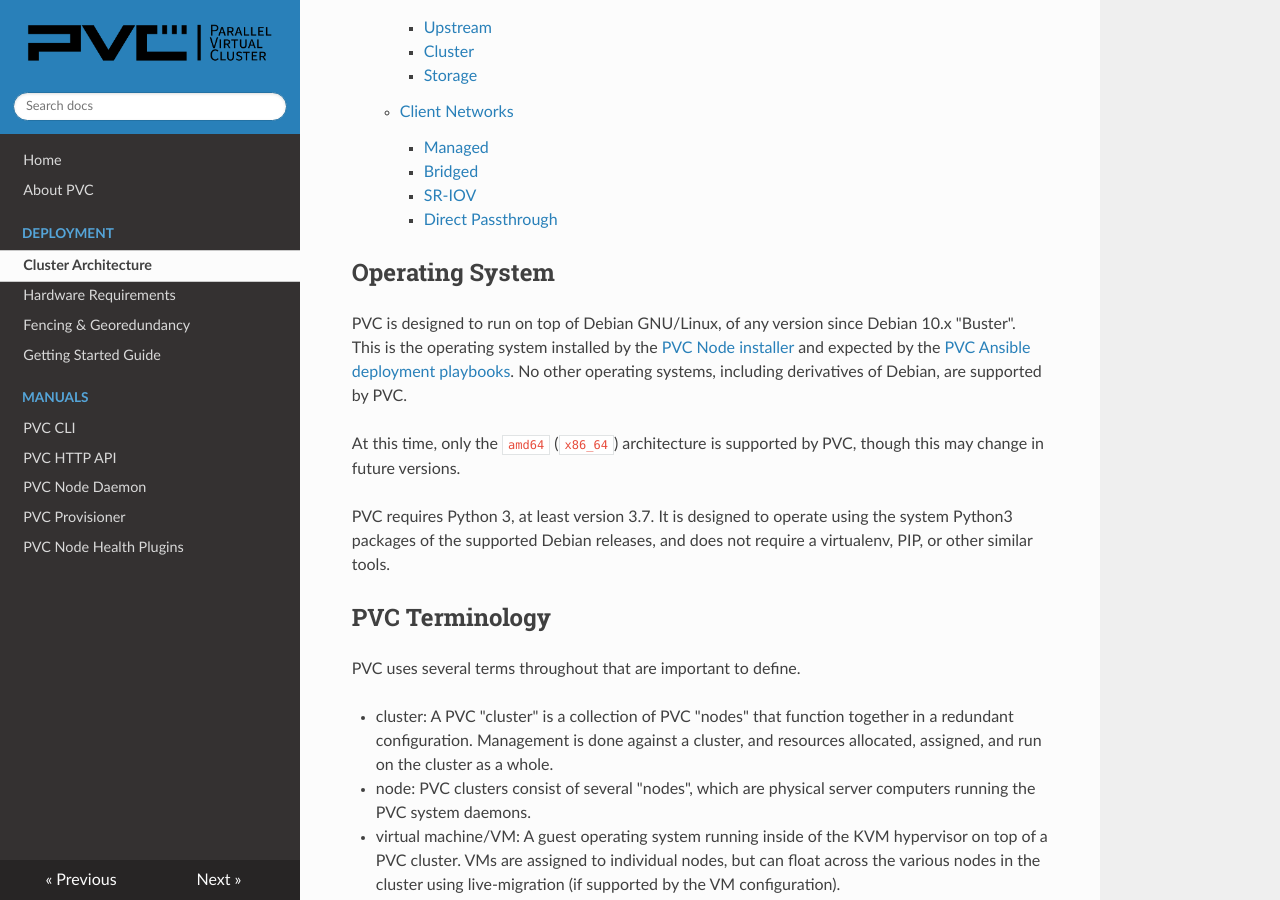
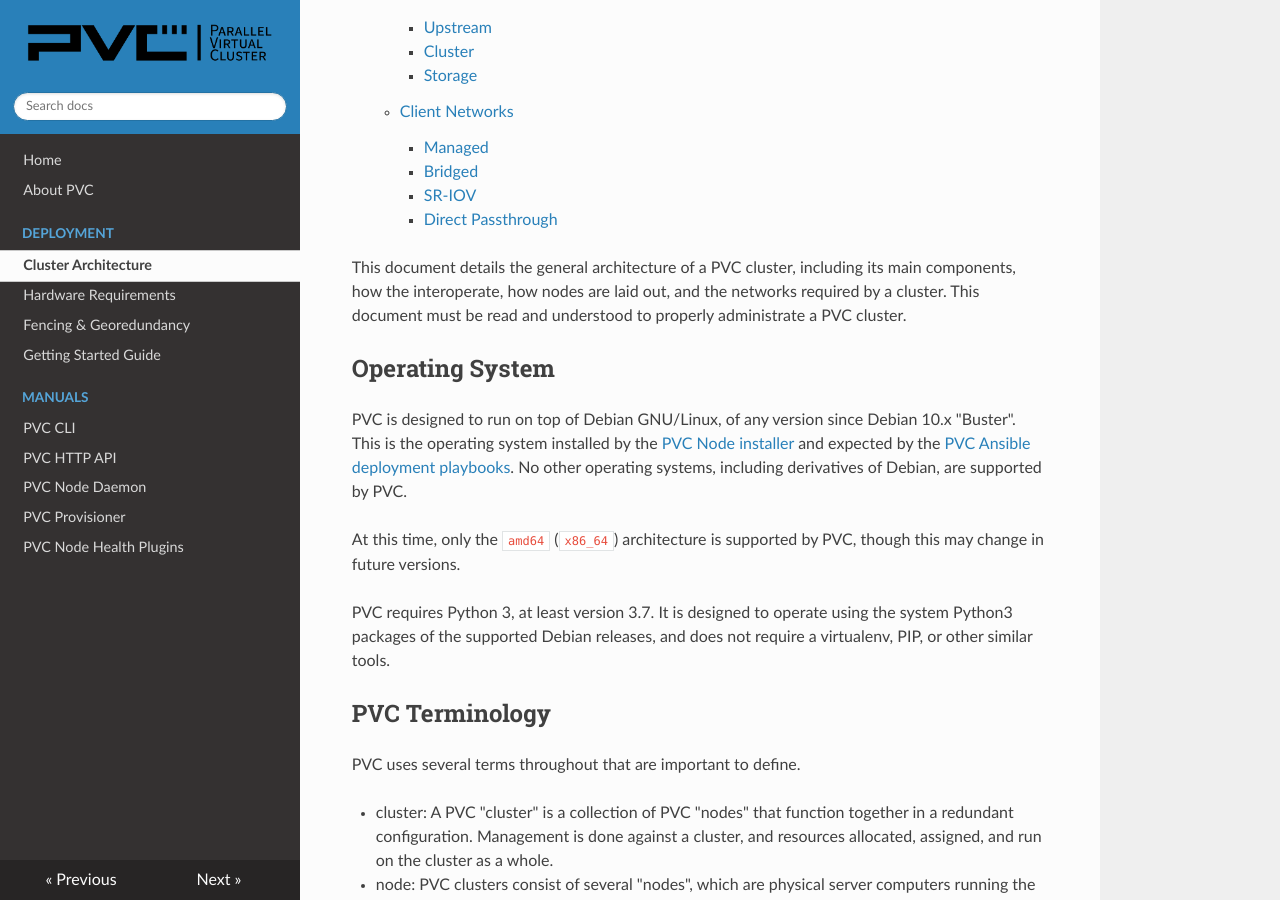
Before and after one commit to parallelvirtualcluster/docs, an MkDocs documentation site: the page built from docs/deployment/cluster-architecture.md, in a window 1280 px wide and 900 px high, scrolled down 515 px. Built offline with MkDocs 1.6.1, drawn with Linux system fonts in a browser that asks for light colours; nearby versions of some CDN libraries.

Commit message:
Add header paragraph

```diff
--- a/docs/deployment/cluster-architecture.md
+++ b/docs/deployment/cluster-architecture.md
@@ -3,6 +3,8 @@ title: Cluster Architecture
 ---
 
 [TOC]
+
+This document details the general architecture of a PVC cluster, including its main components, how the interoperate, how nodes are laid out, and the networks required by a cluster. This document must be read and understood to properly administrate a PVC cluster.
 
 ## Operating System
 
```
